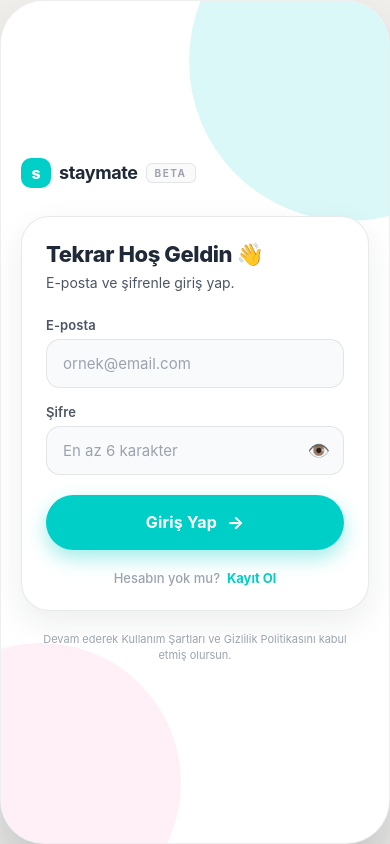
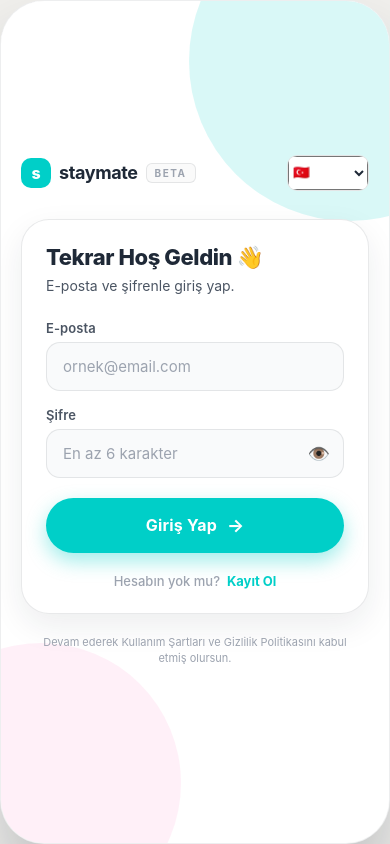
Before and after one commit to aycagedik2003-03/student-planner, a React Native app in the folder staymate/: screen /Auth in a window 390 px wide. Built offline with nearby package versions, Linux system fonts and the light colour scheme; what expo-notifications would draw is missing.

Commit message:
Fix: SecureStore hatası düzeltildi, dil seçeneği AuthScreen'e eklendi

```diff
--- a/staymate/src/api/client.ts
+++ b/staymate/src/api/client.ts
@@ -11,9 +11,19 @@ const api = axios.create({
   headers: { 'Content-Type': 'application/json' },
 });
 
+// ── Token okuma — SecureStore hata toleranslı ────────────────────────────────
+const getToken = async (): Promise<string | null> => {
+  try {
+    return await SecureStore.getItemAsync('userToken');
+  } catch (error) {
+    console.log('Token okuma hatası:', error);
+    return null;
+  }
+};
+
 // ── Request interceptor: token ekle ──────────────────────────────────────────
 api.interceptors.request.use(async (config) => {
-  const token = await SecureStore.getItemAsync('userToken');
+  const token = await getToken();
   if (token) {
     config.headers.Authorization = `Bearer ${token}`;
   }
--- a/staymate/src/screens/AuthScreen.tsx
+++ b/staymate/src/screens/AuthScreen.tsx
@@ -14,10 +14,12 @@ import {
 } from 'react-native';
 import { NativeStackNavigationProp } from '@react-navigation/native-stack';
 
+import { Picker } from '@react-native-picker/picker';
 import { authService } from '../api/AuthService';
 import { useAppStore } from '../store';
 import { RootStackParamList } from '../../App';
 import { parseApiError } from '../api/client';
+import { useTranslation } from '../i18n/useTranslation';
 
 type Props = {
   navigation: NativeStackNavigationProp<RootStackParamList, 'Auth'>;
@@ -42,6 +44,9 @@ type Mode = 'login' | 'register';
 
 export default function AuthScreen({ navigation }: Props) {
   const { setToken, setUser } = useAppStore();
+  const language    = useAppStore(s => s.language);
+  const setLanguage = useAppStore(s => s.setLanguage);
+  const { t }       = useTranslation();
 
   const [mode, setMode]           = useState<Mode>('login');
   const [name, setName]           = useState('');
@@ -114,7 +119,7 @@ export default function AuthScreen({ navigation }: Props) {
           keyboardShouldPersistTaps="handled"
           showsVerticalScrollIndicator={false}
         >
-          {/* ── Logo ── */}
+          {/* ── Logo + dil seçici ── */}
           <View style={st.logoRow}>
             <View style={st.logoMark}>
               <Text style={st.logoMarkTxt}>s</Text>
@@ -122,6 +127,18 @@ export default function AuthScreen({ navigation }: Props) {
             <Text style={st.logoTxt}>staymate</Text>
             <View style={st.betaBadge}>
               <Text style={st.betaTxt}>BETA</Text>
+            </View>
+            <View style={st.langPicker}>
+              <Picker
+                selectedValue={language}
+                onValueChange={v => setLanguage(v as 'tr' | 'pl' | 'en')}
+                style={st.langPickerInner}
+                dropdownIconColor={C.mute}
+              >
+                <Picker.Item label="🇹🇷" value="tr" />
+                <Picker.Item label="🇵🇱" value="pl" />
+                <Picker.Item label="🇬🇧" value="en" />
+              </Picker>
             </View>
           </View>
 
@@ -144,7 +161,7 @@ export default function AuthScreen({ navigation }: Props) {
               {/* Ad Soyad — sadece kayıt modunda */}
               {!isLogin && (
                 <View style={st.fieldWrap}>
-                  <Text style={st.label}>Ad Soyad</Text>
+                  <Text style={st.label}>{t('auth.name')}</Text>
                   <TextInput
                     style={st.input}
                     placeholder="Adın ve soyadın"
@@ -159,7 +176,7 @@ export default function AuthScreen({ navigation }: Props) {
 
               {/* E-posta */}
               <View style={st.fieldWrap}>
-                <Text style={st.label}>E-posta</Text>
+                <Text style={st.label}>{t('auth.email')}</Text>
                 <TextInput
                   style={st.input}
                   placeholder="ornek@email.com"
@@ -175,7 +192,7 @@ export default function AuthScreen({ navigation }: Props) {
 
               {/* Şifre */}
               <View style={st.fieldWrap}>
-                <Text style={st.label}>Şifre</Text>
+                <Text style={st.label}>{t('auth.password')}</Text>
                 <View style={st.pwWrap}>
                   <TextInput
                     style={[st.input, st.pwInput]}
@@ -219,7 +236,7 @@ export default function AuthScreen({ navigation }: Props) {
                 ) : (
                   <>
                     <Text style={st.submitTxt}>
-                      {isLogin ? 'Giriş Yap' : 'Hesap Oluştur'}
+                      {isLogin ? t('auth.login') : t('auth.register')}
                     </Text>
                     <Text style={st.submitArrow}>→</Text>
                   </>
@@ -327,6 +344,19 @@ const st = StyleSheet.create({
     fontSize: 10,
     fontWeight: '700',
     letterSpacing: 1.5,
+  },
+  langPicker: {
+    marginLeft: 'auto' as any,
+    borderWidth: 1,
+    borderColor: C.line,
+    borderRadius: 10,
+    overflow: 'hidden',
+    backgroundColor: C.bgSoft,
+  },
+  langPickerInner: {
+    height: 34,
+    width: 80,
+    color: C.ink,
   },
 
   // Kart
```
